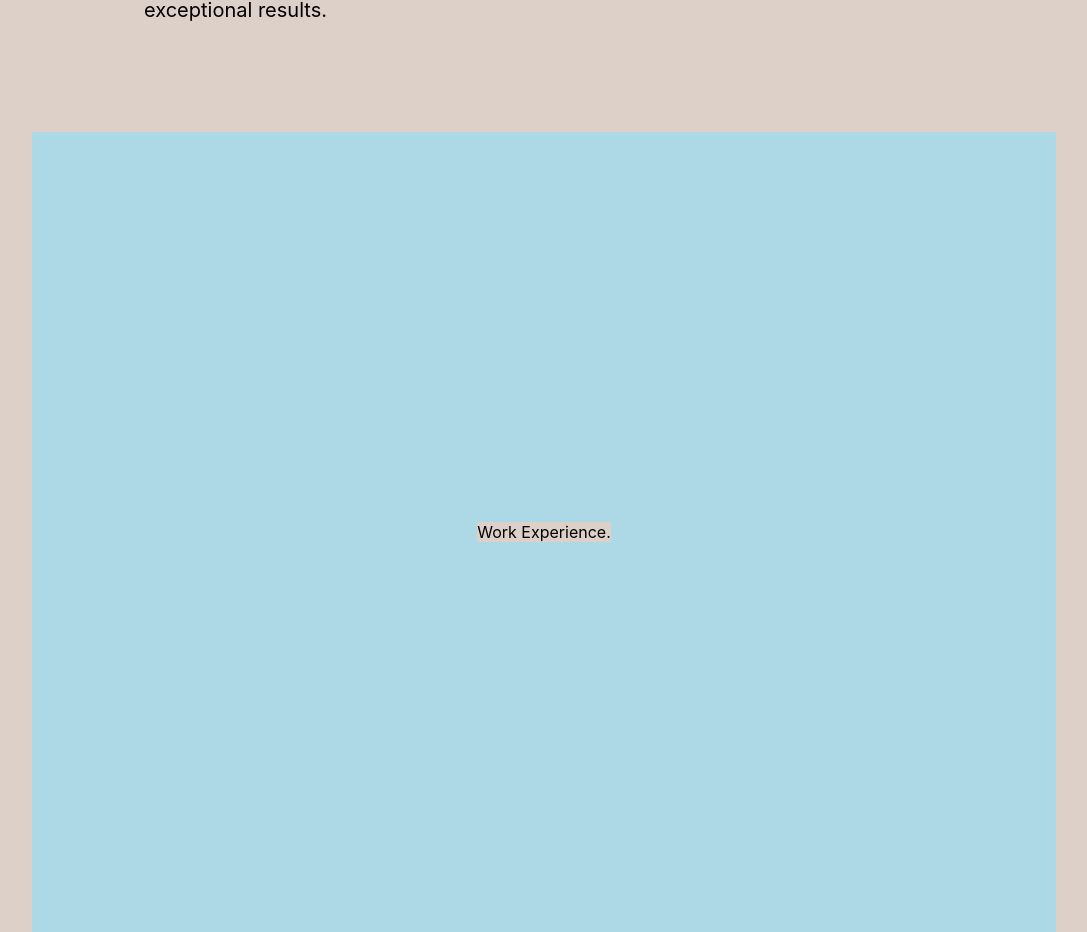
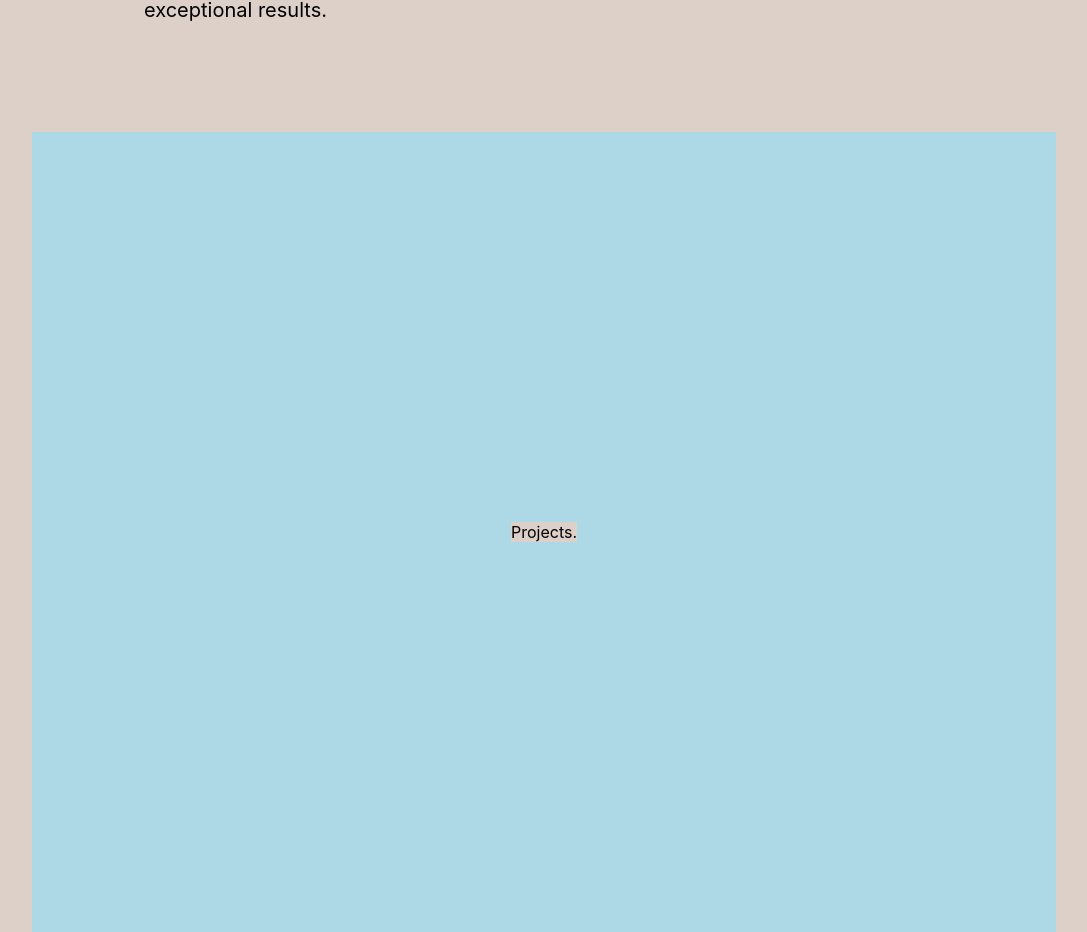
Before and after one commit to AryaLaddha/personalWebsite, a React (Create React App) app in the folder personal-website/: page / in a window 1280 px wide. Shown: the part 1413-2345 px from the top of the page, without its empty margins (96-1183 px from the left). Built offline with nearby package versions, Linux system fonts and the light colour scheme; the HTML template or start-up script is replaced by a standard one.

Commit message:
changed work to projects

```diff
--- a/personal-website/src/components/navbar/Navbar.js
+++ b/personal-website/src/components/navbar/Navbar.js
@@ -13,7 +13,7 @@ class Navbar extends React.Component {
                     <div class="center-content">
                         <a href="#home">Home</a>
                         <a href="#about">About</a>
-                        <a href="#work">Work</a>
+                        <a href="#work">Projects</a>
                         <a href="#blog">Blog</a>
                         <a href="#contact"> <button> Contact </button> </a>
                     </div>
--- a/personal-website/src/components/parentComponent/ParentComponent.js
+++ b/personal-website/src/components/parentComponent/ParentComponent.js
@@ -1,14 +1,14 @@
 import React from 'react';
 import BackgroundHome from '../backgroundHome/BackgroundHome';
 import About from '../about/About';
-import Work from '../work/Work';
+import Projects from '../projects/Projects';
 
 const ParentComponent = () => {
     return (
         <div className="parentComponent">
             <BackgroundHome />
             <About />
-            <Work />
+            <Projects />
         </div>
     );
 };
--- /dev/null
+++ b/personal-website/src/components/projects/Projects.css
@@ -0,0 +1,10 @@
+.projects-page {
+    height: 100vh;
+    min-height: 800px;
+    width: 80%;
+    background: lightblue;
+    display: flex;
+    justify-content: center;
+    align-items: center;
+    margin: auto;
+}
--- /dev/null
+++ b/personal-website/src/components/projects/Projects.js
@@ -0,0 +1,18 @@
+import React from 'react'
+import './Projects.css'
+
+class projects extends React.Component {
+    render () {
+        return (
+            <div className="projects-page">
+                <div className="Projects-information">
+                    <div className="Projects-heading">
+                        Projects.
+                    </div>
+                </div>
+            </div>
+        )
+    }
+}
+
+export default projects;
```
